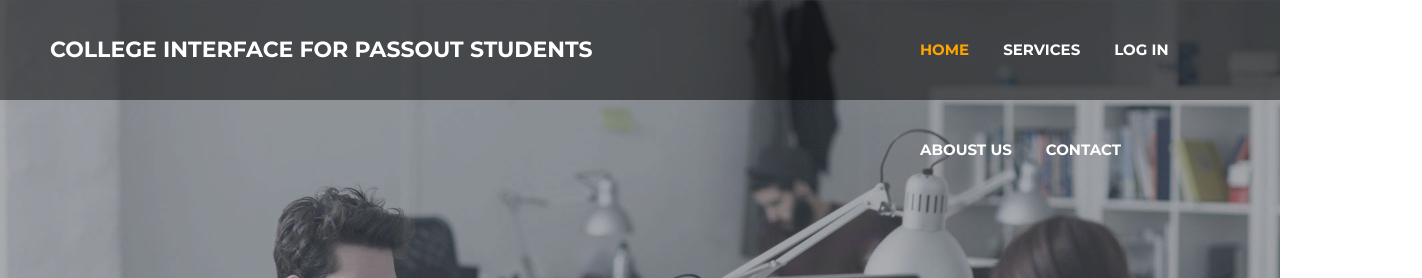
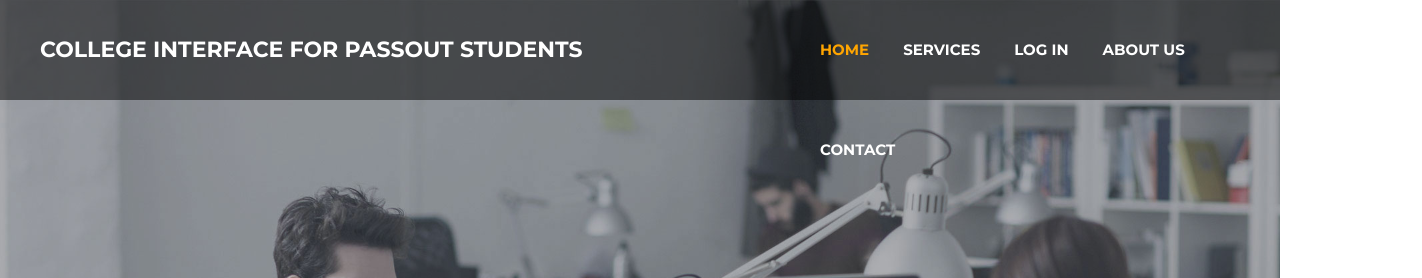
Before and after one commit to Rajchauhan241999/demo, a plain HTML site: page index.html in a window 1280 px wide. Shown: the top 278 px of the page, 1422 px wide, since content can reach past the window. Drawn offline with Linux system fonts and the light colour scheme.

Commit message:
Add files via upload

```diff
--- a/index.html
+++ b/index.html
@@ -23,7 +23,7 @@
 						<li id="fisrtlist"> HOME </li>
 						<li> Services </li>
 						<li> Log in </li>
-						<li> Aboust us</li>
+						<li> About us</li>
 						<li> Contact</li>
 						</ul>
 				</div>
--- a/style.css
+++ b/style.css
@@ -29,7 +29,7 @@
 }
 
 .leftmenu h4{
-	padding-left: 50px;
+	padding-left: 40px;
 	font-weight: bold;
 	color: white;
 	font-size: 22px;
@@ -45,7 +45,7 @@
 }
 
 .rightmenu ul{
-	margin-left: 250px;
+	margin-left: 150px;
 }
 
 .rightmenu ul li {
@@ -86,7 +86,7 @@
 	background-image: url('p1.jpg');
 	background-size: 100% 100%;
 	background-attachment: fixed;
-	padding: 500px;
+	padding: 450px;
 
 }
 .para2{
```
